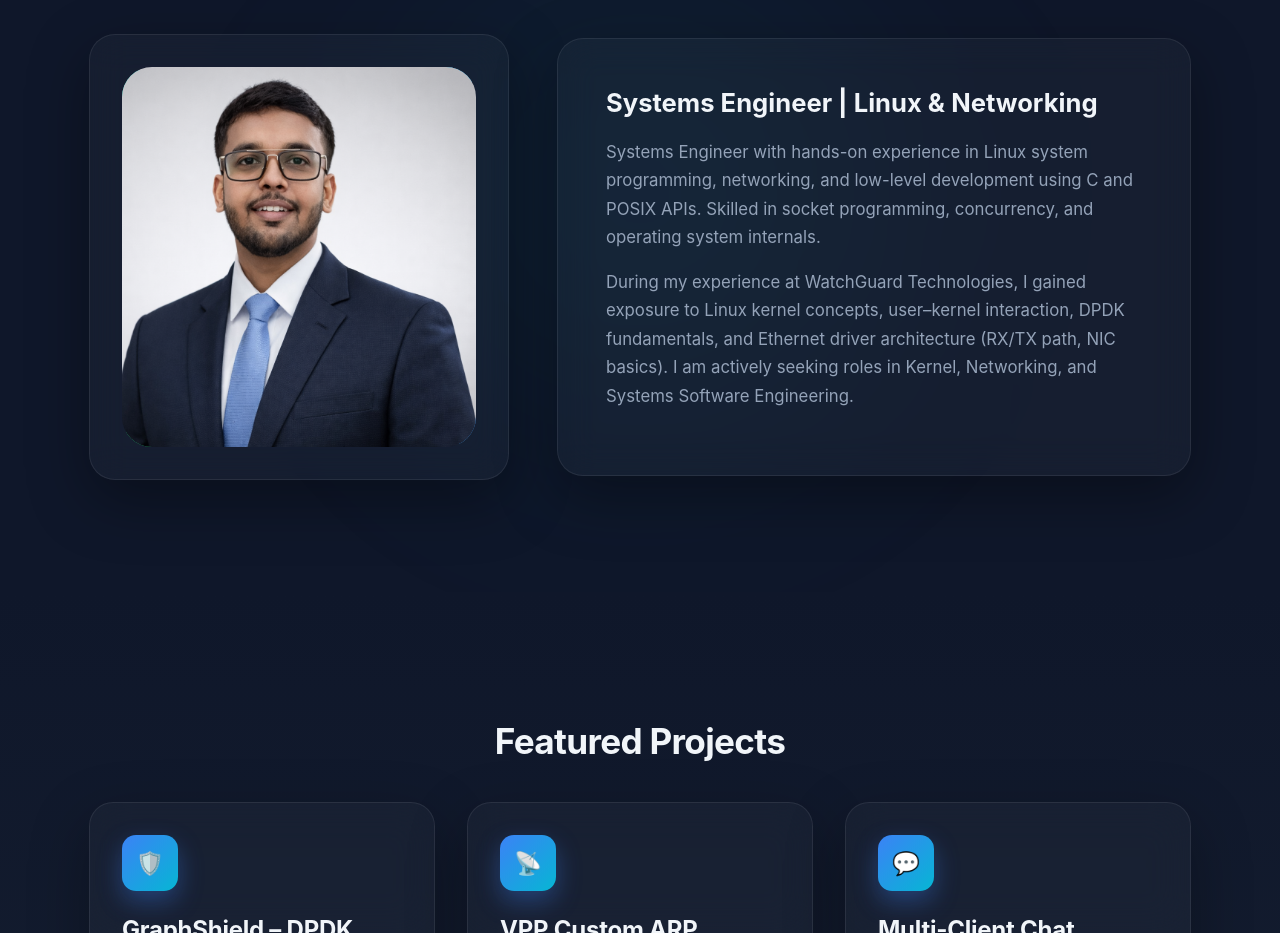
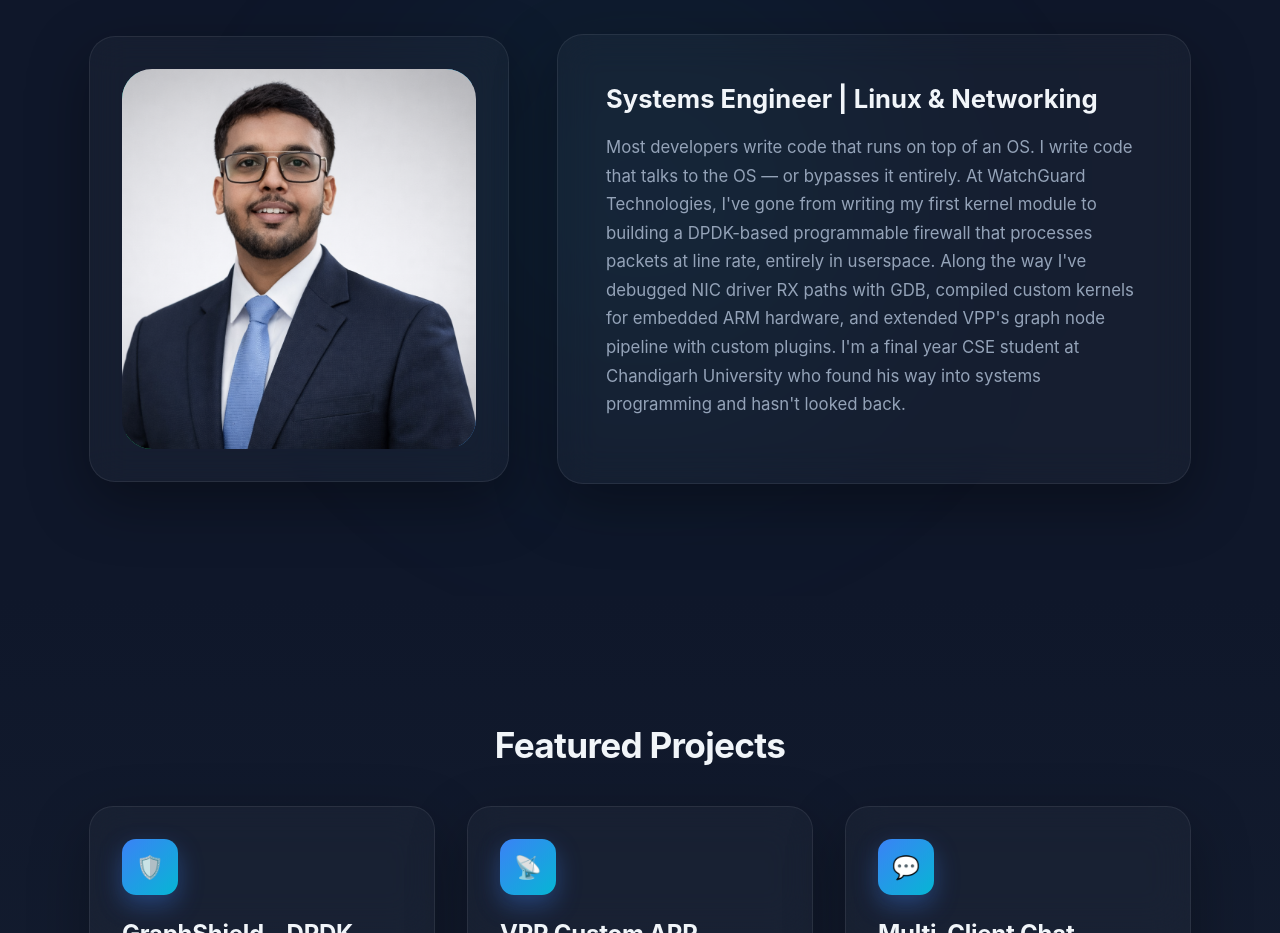
Before and after one commit to harshraj1695/Portfolio, a React (Vite) app: page / in a window 1280 px wide. Shown: the part 960-1893 px from the top of the page. Built offline with nearby package versions, Linux system fonts and the light colour scheme; no server answers.

Commit message:
Revise About section with new professional details
Updated the About section to include a new paragraph detailing experience in systems programming and development.

```diff
--- a/src/components/About.tsx
+++ b/src/components/About.tsx
@@ -37,7 +37,7 @@ const About = () => {
 
           <div className="about-text-card">
             <h3>Systems Engineer | Linux & Networking</h3>
-
+{/*
             <p>
               Systems Engineer with hands-on experience in Linux system
               programming, networking, and low-level development using C and
@@ -51,6 +51,11 @@ const About = () => {
               fundamentals, and Ethernet driver architecture (RX/TX path, NIC
               basics). I am actively seeking roles in Kernel, Networking, and
               Systems Software Engineering.
+            </p> */}
+            <p>
+              Most developers write code that runs on top of an OS. I write code that talks to the OS — or bypasses it entirely.
+At WatchGuard Technologies, I've gone from writing my first kernel module to building a DPDK-based programmable firewall that processes packets at line rate, entirely in userspace. Along the way I've debugged NIC driver RX paths with GDB, compiled custom kernels for embedded ARM hardware, and extended VPP's graph node pipeline with custom plugins.
+I'm a final year CSE student at Chandigarh University who found his way into systems programming and hasn't looked back.
             </p>
           </div>
         </div>
```
